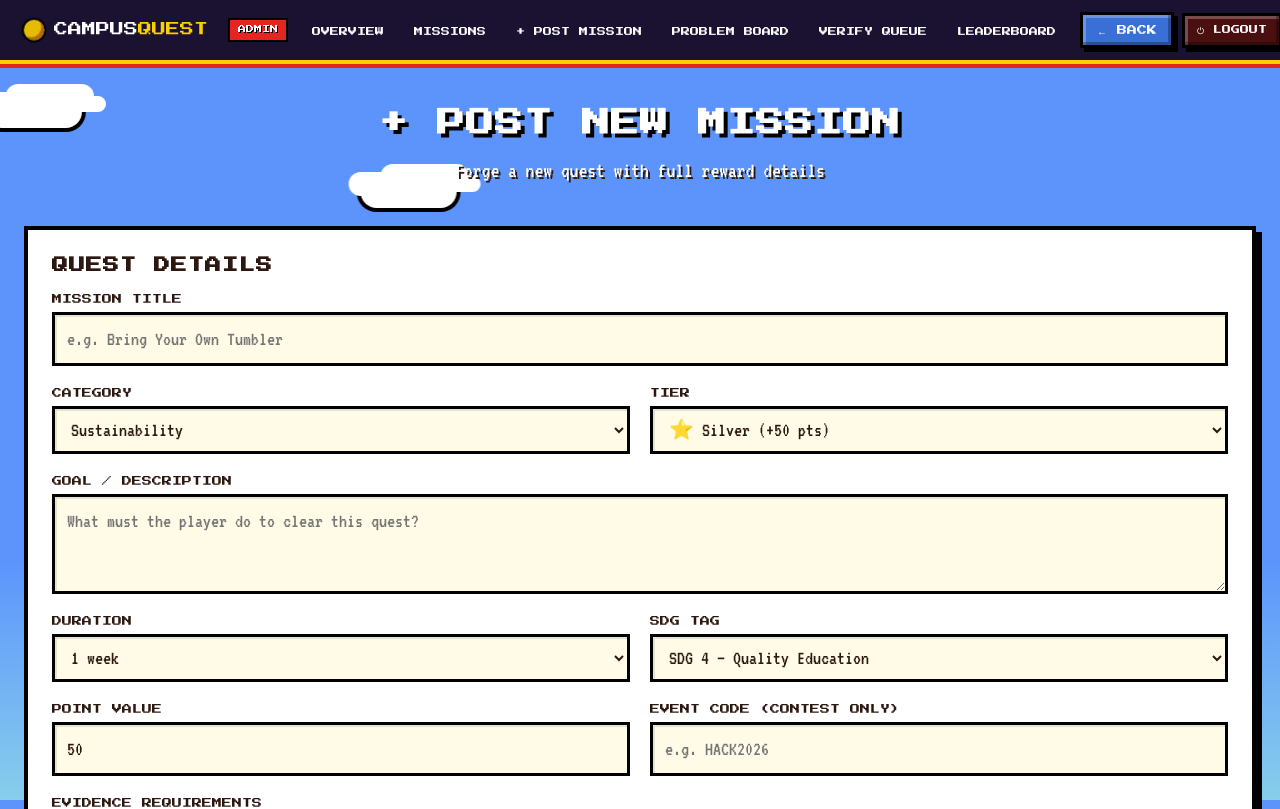
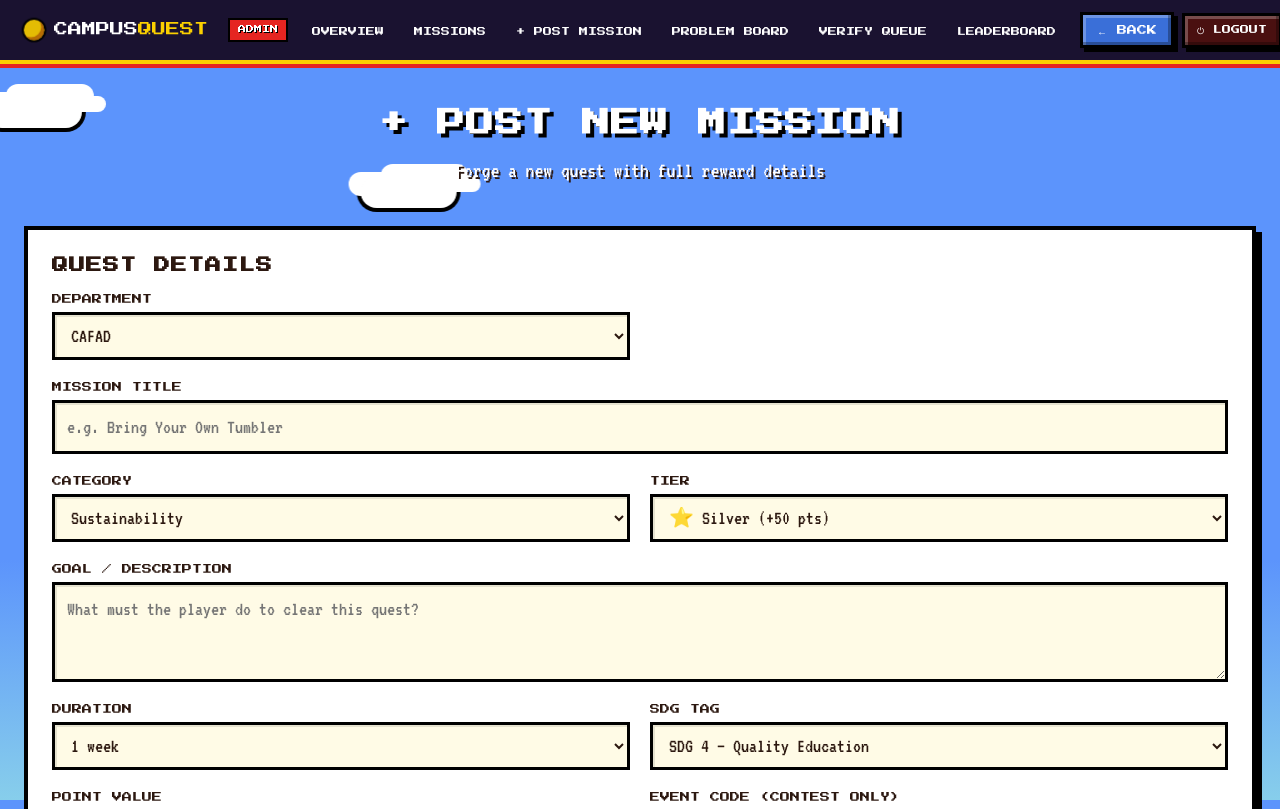
Before and after one commit to ratatatatcode/technofusion-hackathon-2026, a Next.js app in the folder frontend/: page /admin/missions/new in a window 1280 px wide. Shown: the top 809 px of the page. Built offline with nearby package versions, Linux system fonts and the light colour scheme.

Commit message:
Add Edit Form for Missions

```diff
--- a/frontend/app/admin/missions/page.tsx
+++ b/frontend/app/admin/missions/page.tsx
@@ -20,6 +20,7 @@ export default async function AdminMissionsPage() {
           {missions.map((mission) => (
             <AdminMissionRow
               key={mission.id}
+              id={mission.id}
               title={mission.title}
               tier={mission.tier}
               sdg={mission.sdg}
--- a/frontend/components/AdminMissionRow.tsx
+++ b/frontend/components/AdminMissionRow.tsx
@@ -1,6 +1,9 @@
+import Link from "next/link";
+
 import type { MissionStatus, MissionTier } from "@/lib/types";
 
 type AdminMissionRowProps = {
+  id: string;
   title: string;
   tier: MissionTier;
   sdg: string;
@@ -16,6 +19,7 @@ const statusBg: Record<MissionStatus, string> = {
 };
 
 export function AdminMissionRow({
+  id,
   title,
   tier,
   sdg,
@@ -43,7 +47,7 @@ export function AdminMissionRow({
         <div className="amr-count">{participants}</div>
         <div className="amr-count-label">PLAYERS</div>
         <div className="flex gap-2 mt-1.5">
-          <button type="button" className="pixel-btn pixel-btn-blue">EDIT</button>
+          <Link href={`/admin/missions/${id}/edit`} className="pixel-btn pixel-btn-blue">EDIT</Link>
           <button type="button" className="pixel-btn pixel-btn-red">END</button>
         </div>
       </div>
--- a/frontend/components/MissionForm.tsx
+++ b/frontend/components/MissionForm.tsx
@@ -1,10 +1,19 @@
+"use client";
+
 import Link from "next/link";
+import { useRouter } from "next/navigation";
+import { FormEvent, useMemo, useState } from "react";
 
+import { createMission, updateMission } from "@/lib/api";
 import { mockCatalog } from "@/lib/mockData";
-import type { Catalog } from "@/lib/types";
+import type { Catalog, Mission, MissionCreateInput, MissionStatus, MissionUpdateInput } from "@/lib/types";
 
 export type MissionFormProps = {
   cancelHref: string;
+  mission?: Mission;
+  missionId?: string;
+  mode?: "create" | "edit";
+  successHref?: string;
   submitLabel?: string;
   heading?: string;
   catalog?: Catalog;
@@ -12,27 +21,162 @@ export type MissionFormProps = {
 
 export function MissionForm({
   cancelHref,
+  mission,
+  missionId,
+  mode = "create",
+  successHref,
   submitLabel = "▶ PUBLISH QUEST",
   heading = "QUEST DETAILS",
   catalog = mockCatalog,
 }: MissionFormProps) {
+  const router = useRouter();
+  const [submitting, setSubmitting] = useState(false);
+  const [errorMessage, setErrorMessage] = useState<string | null>(null);
+
   const tierOptions = catalog.tiers;
   const sdgOptions = catalog.sdgs;
   const categoryOptions = catalog.categories;
   const durationOptions = catalog.durations;
+  const departmentOptions = catalog.departments;
+  const isEditMode = mode === "edit";
+
+  const safeDefaults = useMemo(
+    () => ({
+      department: mission?.department ?? departmentOptions[0] ?? "CCS",
+      title: mission?.title ?? "",
+      category: mission?.category ?? categoryOptions[0] ?? "Sustainability",
+      tier: mission?.tier ?? tierOptions[1]?.value ?? "silver",
+      description: mission?.description ?? "",
+      duration: mission?.duration ?? durationOptions[1] ?? "1 week",
+      sdg: mission?.sdg ?? sdgOptions[2] ?? "SDG 4",
+      points: mission?.points ?? 50,
+      eventCode: mission?.eventCode ?? "",
+      evidenceRequirements: mission?.evidenceRequirements ?? "",
+      rewards: mission?.rewards ?? "",
+      playerSlots: mission?.playerSlots ?? 50,
+      deadline: mission?.deadline ? mission.deadline.slice(0, 10) : "",
+      status: mission?.status ?? "draft",
+    }),
+    [
+      mission,
+      departmentOptions,
+      categoryOptions,
+      tierOptions,
+      durationOptions,
+      sdgOptions,
+    ]
+  );
+
+  const targetHref = successHref ?? cancelHref;
+
+  const parsePositiveInt = (value: FormDataEntryValue | null, fallback: number): number => {
+    if (typeof value !== "string") return fallback;
+    const parsed = Number.parseInt(value, 10);
+    return Number.isNaN(parsed) ? fallback : parsed;
+  };
+
+  const normalizeText = (value: FormDataEntryValue | null): string =>
+    typeof value === "string" ? value.trim() : "";
+
+  const normalizeOptionalText = (value: FormDataEntryValue | null): string | null => {
+    const normalized = normalizeText(value);
+    return normalized === "" ? null : normalized;
+  };
+
+  const handleSubmit = async (event: FormEvent<HTMLFormElement>) => {
+    event.preventDefault();
+    setErrorMessage(null);
+    setSubmitting(true);
+
+    const formData = new FormData(event.currentTarget);
+
+    try {
+      if (isEditMode) {
+        const resolvedMissionId = missionId ?? mission?.id;
+        if (!resolvedMissionId) {
+          throw new Error("Mission ID is missing for edit mode.");
+        }
+
+        const patch: MissionUpdateInput = {
+          department: normalizeText(formData.get("department")),
+          title: normalizeText(formData.get("title")),
+          category: normalizeText(formData.get("category")),
+          tier: normalizeText(formData.get("tier")) as Mission["tier"],
+          description: normalizeText(formData.get("description")),
+          duration: normalizeText(formData.get("duration")),
+          sdg: normalizeText(formData.get("sdg")),
+          points: parsePositiveInt(formData.get("points"), safeDefaults.points),
+          eventCode: normalizeOptionalText(formData.get("eventCode")),
+          evidenceRequirements: normalizeOptionalText(formData.get("evidenceRequirements")),
+          rewards: normalizeText(formData.get("rewards")),
+          playerSlots: parsePositiveInt(formData.get("playerSlots"), safeDefaults.playerSlots),
+          deadline: normalizeOptionalText(formData.get("deadline")),
+          status: normalizeText(formData.get("status")) as MissionStatus,
+        };
+
+        await updateMission(resolvedMissionId, patch);
+      } else {
+        const input: MissionCreateInput = {
+          department: normalizeText(formData.get("department")),
+          title: normalizeText(formData.get("title")),
+          category: normalizeText(formData.get("category")),
+          tier: normalizeText(formData.get("tier")) as Mission["tier"],
+          description: normalizeText(formData.get("description")),
+          duration: normalizeText(formData.get("duration")),
+          sdg: normalizeText(formData.get("sdg")),
+          points: parsePositiveInt(formData.get("points"), safeDefaults.points),
+          eventCode: normalizeOptionalText(formData.get("eventCode")),
+          evidenceRequirements: normalizeOptionalText(formData.get("evidenceRequirements")),
+          rewards: normalizeText(formData.get("rewards")),
+          playerSlots: parsePositiveInt(formData.get("playerSlots"), safeDefaults.playerSlots),
+          deadline: normalizeOptionalText(formData.get("deadline")),
+        };
+
+        await createMission(input);
+      }
+
+      router.push(targetHref);
+      router.refresh();
+    } catch (error) {
+      setErrorMessage(error instanceof Error ? error.message : "Unable to save mission right now.");
+    } finally {
+      setSubmitting(false);
+    }
+  };
 
   return (
     <div className="panel">
       <h2>{heading}</h2>
-      <form className="grid grid-cols-2 gap-5 max-[900px]:grid-cols-1">
+      {errorMessage && (
+        <p style={{ color: "#ffd4d4", background: "#8b3000", padding: "8px 10px", marginBottom: 16 }}>
+          {errorMessage}
+        </p>
+      )}
+      <form className="grid grid-cols-2 gap-5 max-[900px]:grid-cols-1" onSubmit={handleSubmit}>
+        <div className="field">
+          <label htmlFor="department">DEPARTMENT</label>
+          <select id="department" name="department" defaultValue={safeDefaults.department}>
+            {departmentOptions.map((department) => (
+              <option key={department}>{department}</option>
+            ))}
+          </select>
+        </div>
+
         <div className="field col-span-full">
           <label htmlFor="mission-title">MISSION TITLE</label>
-          <input id="mission-title" name="title" type="text" placeholder="e.g. Bring Your Own Tumbler" />
+          <input
+            id="mission-title"
+            name="title"
+            type="text"
+            placeholder="e.g. Bring Your Own Tumbler"
+            defaultValue={safeDefaults.title}
+            required
+          />
         </div>
 
         <div className="field">
           <label htmlFor="category">CATEGORY</label>
-          <select id="category" name="category" defaultValue={categoryOptions[0]}>
+          <select id="category" name="category" defaultValue={safeDefaults.category}>
             {categoryOptions.map((category) => (
               <option key={category}>{category}</option>
             ))}
@@ -41,7 +185,7 @@ export function MissionForm({
 
         <div className="field">
           <label htmlFor="tier">TIER</label>
-          <select id="tier" name="tier" defaultValue={tierOptions[1]?.value}>
+          <select id="tier" name="tier" defaultValue={safeDefaults.tier}>
             {tierOptions.map((tier) => (
               <option key={tier.value} value={tier.value}>
                 {tier.label} (+{tier.points} pts)
@@ -52,12 +196,18 @@ export function MissionForm({
 
         <div className="field col-span-full">
           <label htmlFor="goal">GOAL / DESCRIPTION</label>
-          <textarea id="goal" name="description" placeholder="What must the player do to clear this quest?" />
+          <textarea
+            id="goal"
+            name="description"
+            placeholder="What must the player do to clear this quest?"
+            defaultValue={safeDefaults.description}
+            required
+          />
         </div>
 
         <div className="field">
           <label htmlFor="duration">DURATION</label>
-          <select id="duration" name="duration" defaultValue={durationOptions[1]}>
+          <select id="duration" name="duration" defaultValue={safeDefaults.duration}>
             {durationOptions.map((duration) => (
               <option key={duration}>{duration}</option>
             ))}
@@ -66,7 +216,7 @@ export function MissionForm({
 
         <div className="field">
           <label htmlFor="sdg">SDG TAG</label>
-          <select id="sdg" name="sdg" defaultValue={sdgOptions[2]}>
+          <select id="sdg" name="sdg" defaultValue={safeDefaults.sdg}>
             {sdgOptions.map((sdg) => (
               <option key={sdg}>{sdg}</option>
             ))}
@@ -75,17 +225,22 @@ export function MissionForm({
 
         <div className="field">
           <label htmlFor="points">POINT VALUE</label>
-          <input id="points" name="points" type="number" defaultValue={50} min={1} max={1000} />
+          <input id="points" name="points" type="number" defaultValue={safeDefaults.points} min={1} max={1000} required />
         </div>
 
         <div className="field">
           <label htmlFor="event-code">EVENT CODE (CONTEST ONLY)</label>
-          <input id="event-code" name="eventCode" type="text" placeholder="e.g. HACK2026" />
+          <input id="event-code" name="eventCode" type="text" placeholder="e.g. HACK2026" defaultValue={safeDefaults.eventCode} />
         </div>
 
         <div className="field col-span-full">
           <label htmlFor="evidence">EVIDENCE REQUIREMENTS</label>
-          <textarea id="evidence" name="evidenceRequirements" placeholder="e.g. 1 photo per day, signed attendance sheet, 200-word reflection" />
+          <textarea
+            id="evidence"
+            name="evidenceRequirements"
+            placeholder="e.g. 1 photo per day, signed attendance sheet, 200-word reflection"
+            defaultValue={safeDefaults.evidenceRequirements}
+          />
         </div>
 
         <div className="field col-span-full">
@@ -94,25 +249,38 @@ export function MissionForm({
             id="rewards"
             name="rewards"
             placeholder="e.g. Top 3 win Jollibee GC + Certificate · All clearers get a digital badge"
+            defaultValue={safeDefaults.rewards}
+            required
           />
         </div>
 
         <div className="field">
           <label htmlFor="slots">PLAYER SLOTS</label>
-          <input id="slots" name="playerSlots" type="number" defaultValue={50} min={1} max={9999} />
+          <input id="slots" name="playerSlots" type="number" defaultValue={safeDefaults.playerSlots} min={1} max={9999} required />
         </div>
 
         <div className="field">
           <label htmlFor="deadline">DEADLINE</label>
-          <input id="deadline" name="deadline" type="date" />
+          <input id="deadline" name="deadline" type="date" defaultValue={safeDefaults.deadline} />
         </div>
+
+        {isEditMode && (
+          <div className="field">
+            <label htmlFor="status">STATUS</label>
+            <select id="status" name="status" defaultValue={safeDefaults.status}>
+              <option value="draft">DRAFT</option>
+              <option value="live">LIVE</option>
+              <option value="ended">ENDED</option>
+            </select>
+          </div>
+        )}
 
         <div className="col-span-full flex gap-3.5 justify-end mt-2.5">
           <Link href={cancelHref} className="pixel-btn">
             CANCEL
           </Link>
-          <button type="submit" className="pixel-btn pixel-btn-green">
-            {submitLabel}
+          <button type="submit" className="pixel-btn pixel-btn-green" disabled={submitting}>
+            {submitting ? "SAVING..." : submitLabel}
           </button>
         </div>
       </form>
```
Also changed, not shown: frontend/app/admin/missions/[id]/edit/page.tsx (added, +39 -0 lines).
